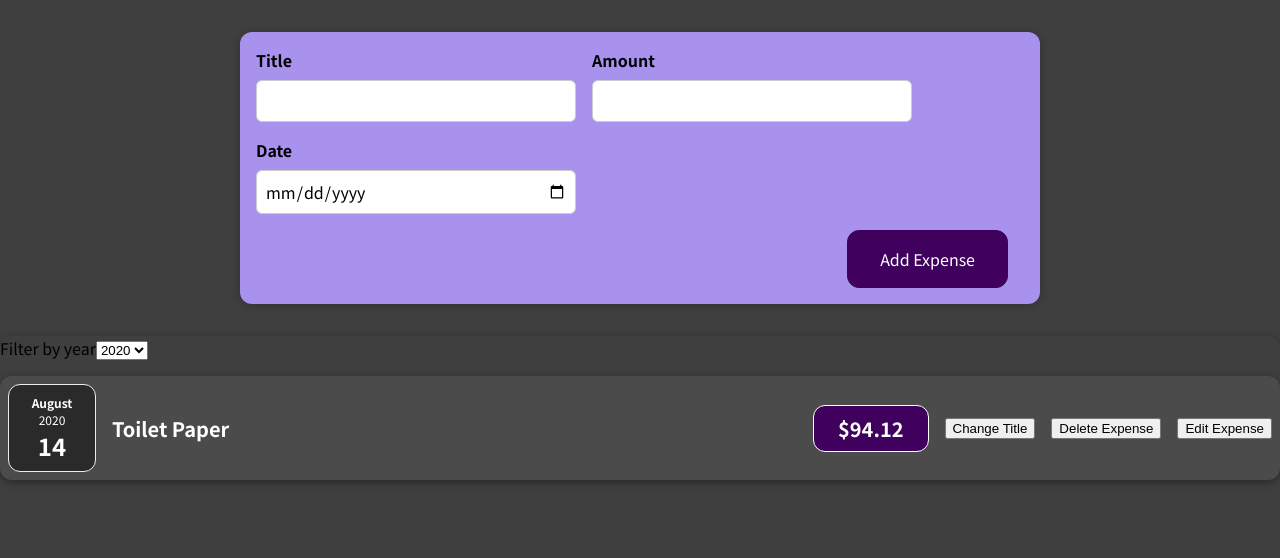
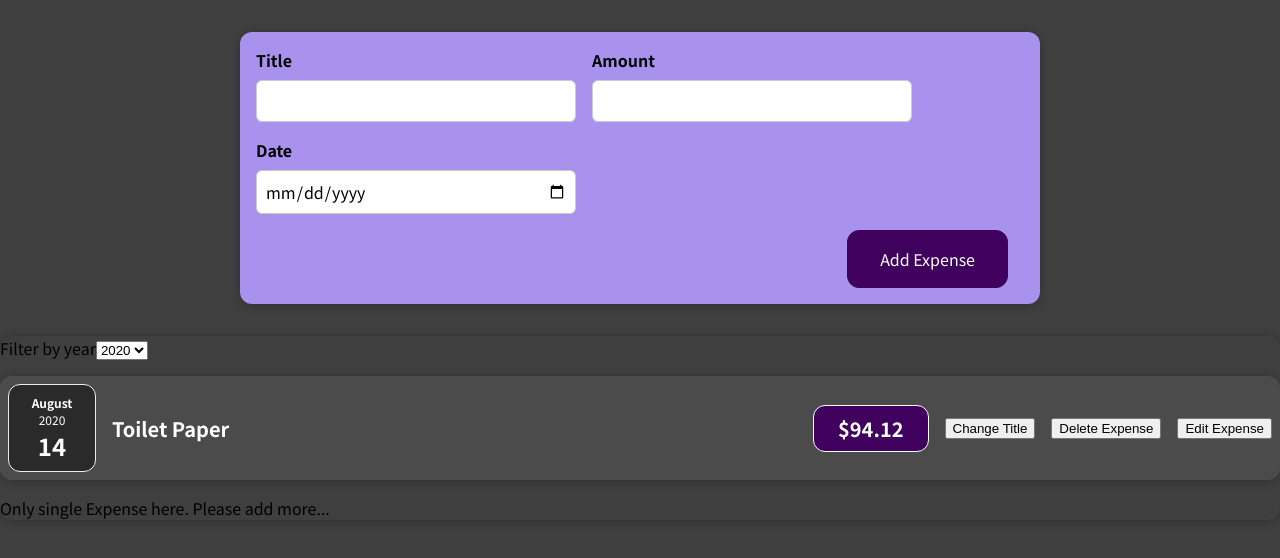
Before and after one commit to syeef-test/react_complete_guide, a React (Create React App) app: page / in a window 1280 px wide. Shown: the top 558 px of the page. Built offline with nearby package versions, Linux system fonts and the light colour scheme.

Commit message:
added condtion in list

```diff
--- a/src/components/Expenses/Expense.js
+++ b/src/components/Expenses/Expense.js
@@ -10,9 +10,32 @@
     setFilteredYear(selectedYear);
   };
 
-  const fileteredExpenses = props.items.filter((expense) => {
+  const filteredExpenses = props.items.filter((expense) => {
     return expense.date.getFullYear().toString() === filteredYear;
   });
+
+  let expensesContent = <p>No expenses found.</p>;
+
+  if (filteredExpenses.length > 0) {
+    expensesContent = filteredExpenses.map((expense) => (
+      <ExpenseItem
+        key={expense.id}
+        title={expense.title}
+        amount={expense.amount}
+        date={expense.date}
+        location={expense.LocationOfExpenditure}
+      />
+    ));
+
+    if (filteredExpenses.length === 1) {
+      expensesContent = (
+        <div>
+          {expensesContent}
+          <p>Only single Expense here. Please add more...</p>
+        </div>
+      );
+    }
+  }
 
   return (
     <Card className="expenses">
@@ -20,16 +43,7 @@
         selected={filteredYear}
         onChangeFilter={filterChangeHandler}
       />
-
-      {fileteredExpenses.map((expense) => (
-        <ExpenseItem
-          key={expense.id}
-          title={expense.title}
-          amount={expense.amount}
-          date={expense.date}
-          location={expense.LocationOfExpenditure}
-        />
-      ))}
+      {expensesContent}
     </Card>
   );
 };
```
